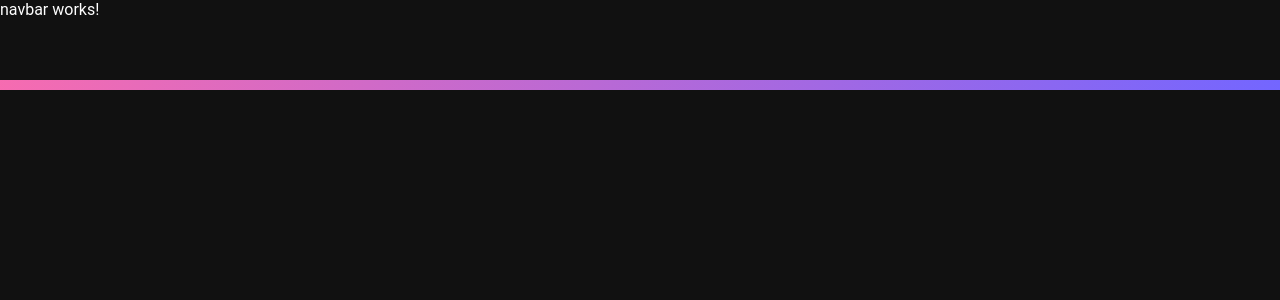
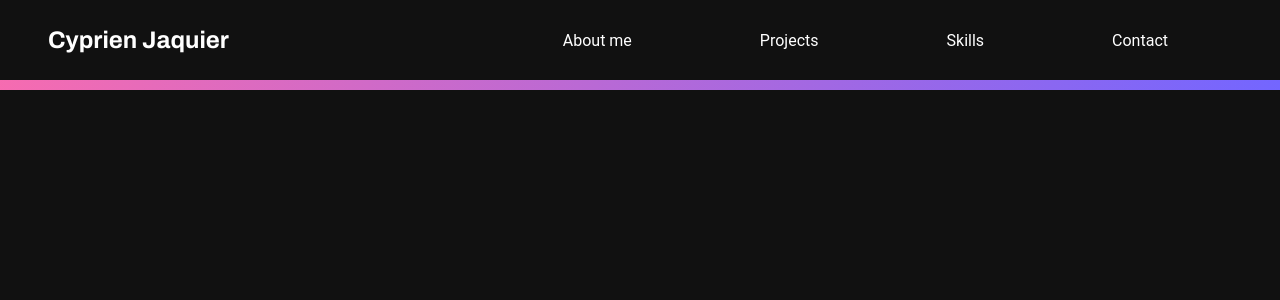
Before and after one commit to Cyprien-png/portfolio, an Angular app: page / in a window 1280 px wide. Shown: the top 300 px of the page. Built offline with nearby package versions, Linux system fonts and the light colour scheme.

Commit message:
feat: add navbar visual content

```diff
--- a/src/app/navbar/navbar.component.css
+++ b/src/app/navbar/navbar.component.css
@@ -1,8 +1,33 @@
 nav {
-    width: 100%;
+    position: fixed;
+    width: 100dvw;
     height: 10dvh;
     background: var(--color-dark);
     border-bottom: 10px solid;
     border-image-slice: 1;
     border-image-source: var(--color-gradient);
+    display: flex;
+    align-items: center;
+    justify-content: space-between;
+
+    h1 {
+        padding-left: 3rem;
+    }
 }
+
+#navigation-section {
+    list-style-type: none;
+    display: flex;
+    gap: 6rem;
+    padding-right: 6rem;
+
+    a {
+        padding: 1rem;
+        cursor: pointer;
+        transition: all 200ms;
+
+        &:hover {
+            color: var(--color-secondary);
+        }
+    }
+}
--- a/src/app/navbar/navbar.component.html
+++ b/src/app/navbar/navbar.component.html
@@ -1 +1,10 @@
-<nav>navbar works!</nav>
+<nav>
+    <h1>Cyprien Jaquier</h1>
+
+    <ul id="navigation-section">
+        <li><a>About me</a></li>
+        <li><a>Projects</a></li>
+        <li><a>Skills</a></li>
+        <li><a>Contact</a></li>
+    </ul>
+</nav>
```
